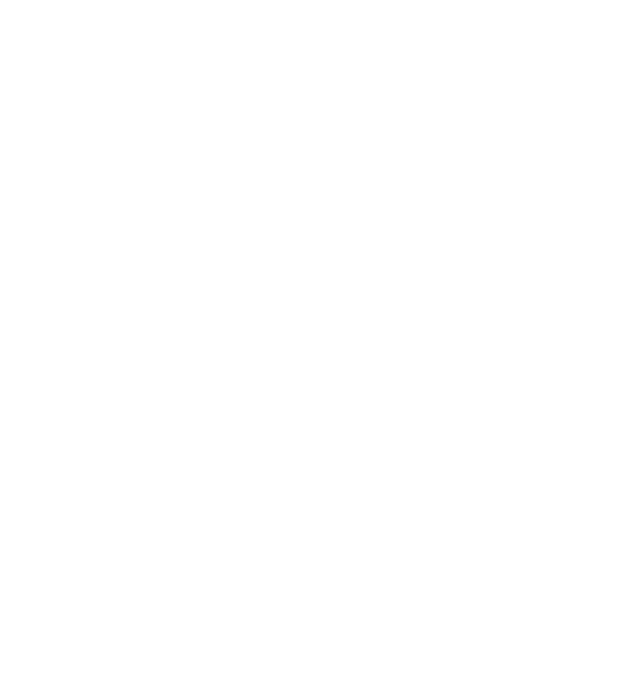
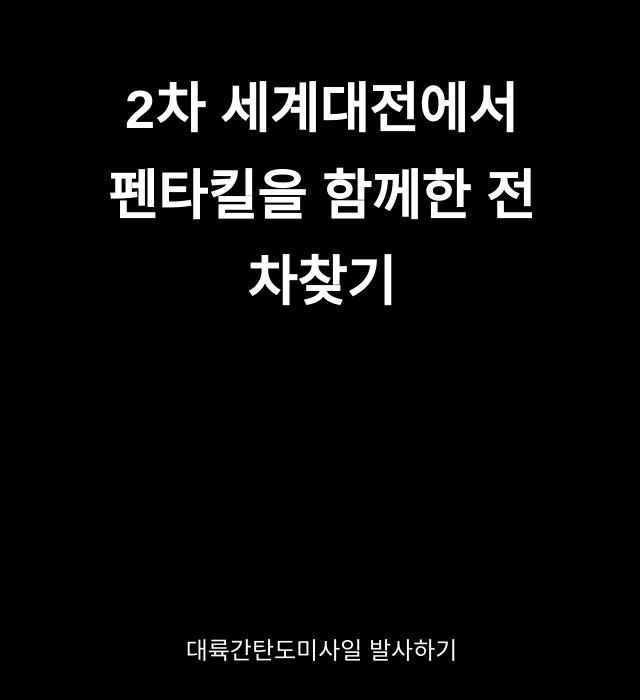
Before and after one commit to taehyun00/find-my-tank.github.io, a website: page index.html in a window 1280 px wide. Shown: the whole page, without its empty margins (313-953 px from the left). Drawn offline with Linux system fonts and the light colour scheme; a web font is replaced by a local one.

Commit message:
feat: index.html 완성

```diff
--- a/index.html
+++ b/index.html
@@ -0,0 +1,39 @@
+<!DOCTYPE html>
+<html lang="ko">
+<head>
+    <meta charset="UTF-8">
+    <meta name="viewport" content="width=device-width, initial-scale=1.0">
+    <title>2차 세계대전에서 펜타킬을 함께한 전차찾기</title>
+    <meta name="description" content="질문을 통해 알아보는 나와 비슷한 성향의 전설적인 전차(탱크) 매칭 심리테스트">
+    <link rel="stylesheet" href="src/styles/global.css">
+    <link rel="stylesheet" href="src/styles/common.css">
+    <link rel="stylesheet" href="src/styles/home.css">
+    <link rel="stylesheet" href="src/styles/quiz.css">
+    <link rel="stylesheet" href="src/styles/result.css">
+</head>
+<body>
+    <header role="banner"></header>
+    <main id="app">
+        <section class="home-screen">
+            <h1 class="home-screen__title">
+                <span>2차 세계대전에서</span>
+                <span>펜타킬을 함께한</span>
+                <span>전차찾기</span>
+            </h1>
+            <button
+                id="startButton"
+                class="home-screen__button"
+                aria-label="전차 성향 테스트 시작하기"
+            >
+                대륙간탄도미사일 발사하기
+            </button>
+        </section>
+    </main>
+    <footer role="contentinfo">
+        <p class="sr-only">
+            &copy; 2025 전차 성향 테스트(find-my-tank). All rights reserved.
+        </p>
+    </footer>
+
+    <script type="module" src="script.js"></script>
+</body>
--- a/src/styles/global.css
+++ b/src/styles/global.css
@@ -55,4 +55,33 @@ a {
 button {
     cursor: pointer;
     border: none;
+    background-color: transparent;
+    appearance: none;
+    -webkit-appearance: none; /* 크롬/사파리 대응 */
+    font: inherit; /* body에서 폰트 상속 */
+    color: inherit; /* body에서 텍스트 색상 상속 */
 }
+
+.sr-only {
+    position: absolute;
+    width: 1px;
+    height: 1px;
+    margin: -1px;
+    border: 0;
+    padding: 0;
+    white-space: nowrap;
+    clip-path: inset(50%);
+    clip: rect(0 0 0 0);
+    overflow: hidden;
+}
+
+#app {
+    width: 100%;
+    min-height: 100vh;
+    display: flex;
+    flex-direction: column;
+    align-items: center;
+    justify-content: center;
+    gap: 100px;
+    flex-shrink: 0;
+}
--- a/src/styles/home.css
+++ b/src/styles/home.css
@@ -0,0 +1,23 @@
+.home-screen {
+    width: 513px;
+    height: 100vh;
+    padding: 210px 40px 130px 29px;
+    display: flex;
+    flex-direction: column;
+    justify-content: flex-end;
+    align-items: center;
+    gap: 306px;
+    flex-shrink: 0;
+}
+
+.home-screen__title {
+    color: var(--color-text);
+    text-align: center;
+    font-size: var(--font-size-heading-main);
+}
+
+.home-screen__button {
+    color: var(--color-text);
+    width: 444px;
+    font-size: var(--font-size-default);
+}
```
